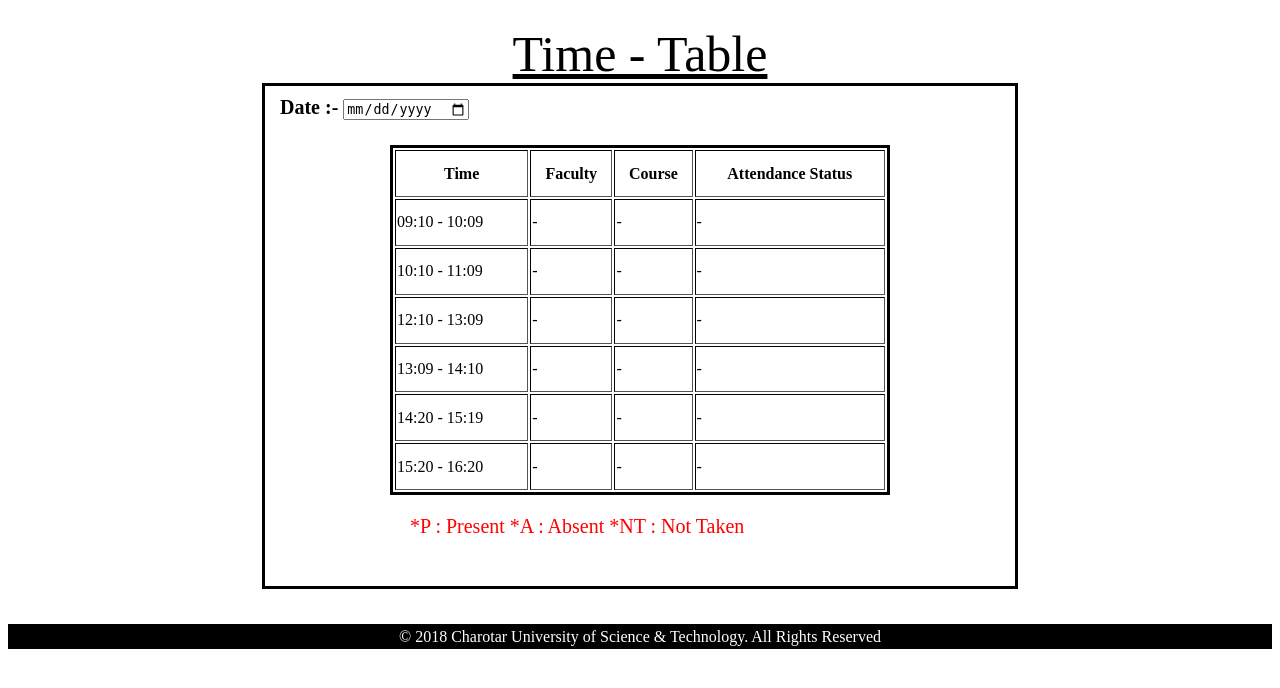
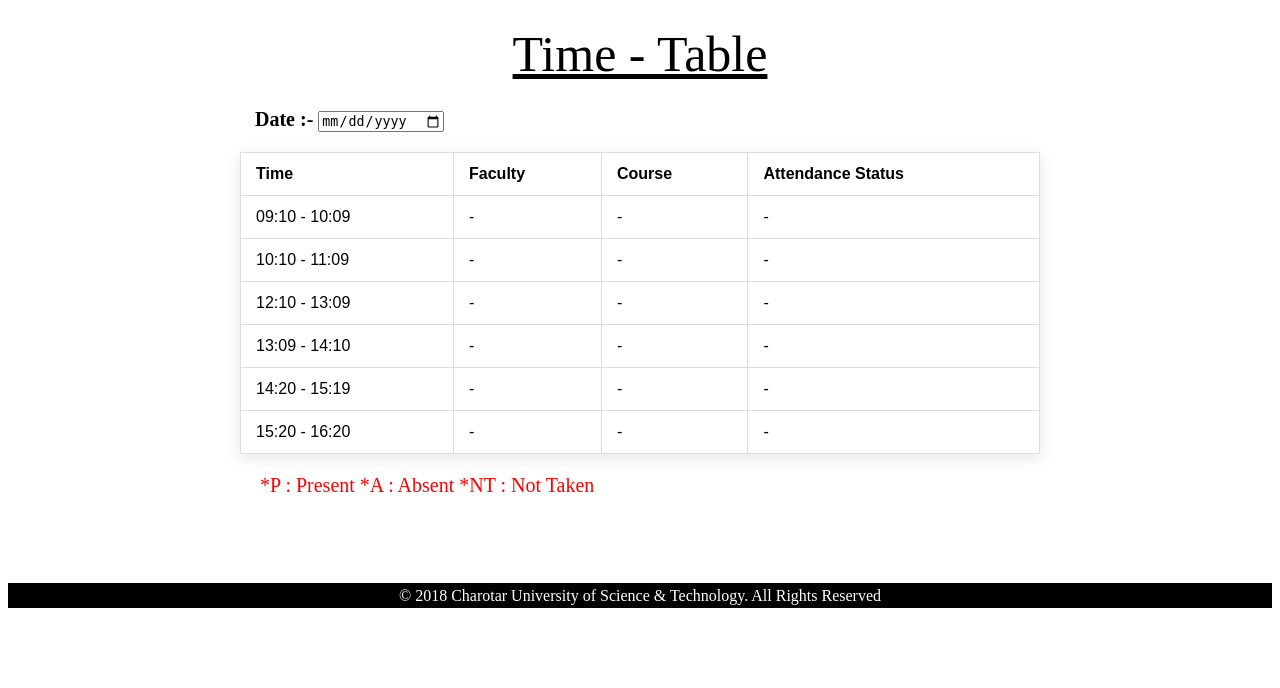
Before and after one commit to dakshpatel025/Practical_1-2_web, a PHP site: page /html/Student_time-table.html in a window 1280 px wide. Shown: the top 688 px of the page. Run offline with PHP 8.4, Linux system fonts and the light colour scheme.

Commit message:
new table style

```diff
--- a/css/time_table.css
+++ b/css/time_table.css
@@ -6,17 +6,18 @@
 }
 
 #border{
-    border: 3px;
+    border: 0px;
     border-style: solid;
     border-color: black;
-    height: 500px;
-    width: 750px;
+    height: 450px;
+    width: 800px;
 }
 
 #adjust{
     align-items: center;
     display: flex;
     justify-content: center;
+    margin-top: 15px;
 }
 
 #dates{
@@ -55,3 +56,29 @@
     display: flex;
     justify-content: center;
 }
+
+.commen-table {
+  width: 100%;
+  border-collapse: collapse; /* Merges borders into single lines */
+  margin: 20px 0;
+  font-family: sans-serif;
+
+  /* Adds the outer shadow around the table */
+  box-shadow: 0 4px 15px rgba(0, 0, 0, 0.1);
+}
+
+/* Styles for both headers and cells */
+.commen-table th,
+.commen-table td {
+  padding: 12px 15px;
+  text-align: left;
+
+  /* Creates the inside lines between columns and rows */
+  border: 1px solid #dddddd;
+}
+
+/* Optional: Adds a distinct background to the table header */
+.commen-table thead tr {
+  background-color: #f4f4f4;
+  color: #333333;
+}
--- a/html/Student_Payment.html
+++ b/html/Student_Payment.html
@@ -13,7 +13,7 @@
 
     <div id="adjust">
         <div>
-            <table id="table" border="1">
+            <table class="commen-table">
                 <tr>
                     <th> Semester </th>
                     <th> Total Fees </th>
--- a/html/Student_attendance.html
+++ b/html/Student_attendance.html
@@ -15,7 +15,7 @@
 
     <div id="adjust">
         <div>
-            <table id="table" border="1">
+            <table class="attendance-table">
                 <tr>
                     <th> Course </th>
                     <th> Class Type </th>
--- a/html/Student_time-table.html
+++ b/html/Student_time-table.html
@@ -21,9 +21,9 @@
                 <input type="date">
             </div>
 
-            <div id="adjusts">
+            <div id="timetable-card">
             <div>
-                <table id="table" border="1">
+                <table class="commen-table">
                     <tr>
                         <th> Time </th>
                         <th> Faculty </th>
--- a/html/main_page.html
+++ b/html/main_page.html
@@ -7,8 +7,12 @@
     <link rel="stylesheet" href="../css/main_page_style.css">
 </head>
 <body>
-    <div id="text">
+    <div id="text" style="color: aliceblue;">
         Student Hub Portal
+    </div>
+
+    <div id="space">
+
     </div>
 
     <div id="nav">
--- a/html/semester_result.html
+++ b/html/semester_result.html
@@ -13,7 +13,7 @@
 
     <div id="adjust">
         <div>
-            <table id="table" border="1">
+            <table class="commen-table">
                 <tr>
                     <th> Month/year </th>
                     <th> Credit </th>
```
Also changed, not shown: css/attendance.css (+26 -0 lines), css/main_page_style.css (+14 -7 lines), css/payment.css (+26 -0 lines), css/semester.css (+26 -0 lines).
